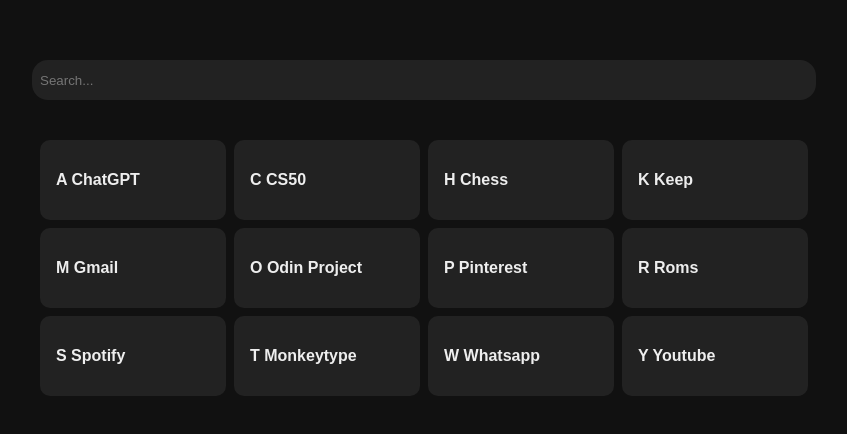
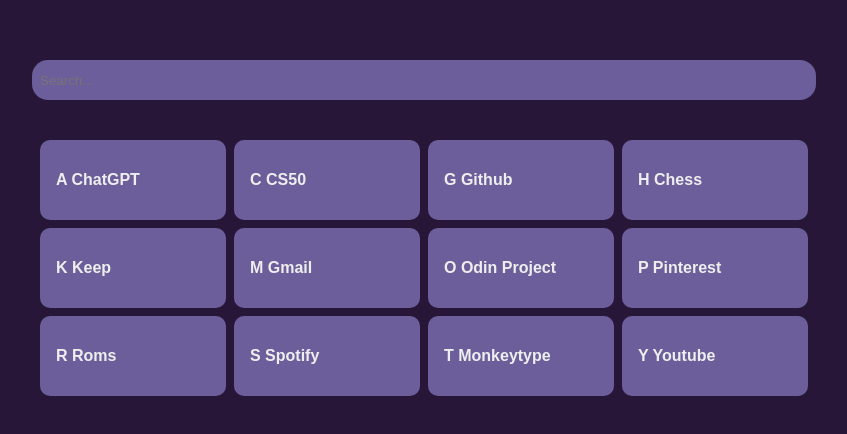
Before and after one commit to SwayKh/Startpage, a plain HTML site: page index.html in a window 1280 px wide. Shown: the part 172-606 px from the top of the page, without its empty margins (216-1063 px from the left). Drawn offline with Linux system fonts and the light colour scheme.

Commit message:
Update Startpage, Add variables for colors for easier changing, Remove unused commented bookmark. Update colorscheme to match system

```diff
--- a/index.html
+++ b/index.html
@@ -5,11 +5,18 @@
     <meta name="viewport" content="width=device-width, initial-scale=1.0" />
     <title>Start Page</title>
     <style>
+      :root {
+        /*Update colors here*/
+        --fg: #6c5e9b; /* For bookmark button */
+        --bg: #271638; /* for page background */
+        --white: #eeeeee; /* for text color */
+        --highlight: #958fc1; /* for button hover color */
+      }
       body {
         font-family: "JetBrainsMono Nerd Font", Arial, Helvetica, sans-serif;
         font-size: 16px;
         font-weight: 700;
-        background-color: #111;
+        background-color: var(--bg);
         padding: 0;
         margin: 0;
         height: 100dvh;
@@ -35,8 +42,8 @@
         border: none;
         border-radius: 1rem;
         padding: 0.5rem;
-        color: #fff;
-        background-color: #222;
+        color: var(--white);
+        background-color: var(--fg);
       }
 
       #innerBox {
@@ -54,8 +61,8 @@
         border-radius: 10px;
         width: 12vw;
         height: 10vh;
-        color: #eee;
-        background-color: #222;
+        color: var(--white);
+        background-color: var(--fg);
         padding-left: 1rem;
 
         text-decoration: none;
@@ -64,7 +71,7 @@
       }
 
       a:hover {
-        background-color: #333;
+        background-color: var(--highlight);
       }
     </style>
   </head>
@@ -76,31 +83,22 @@
         <!-- to use for the Bookmark as the first letter of Text content -->
         <!-- Example -->
         <!-- <a id="SomeId" href="link.com">{Key} Bookmark Name</a> -->
-
+        <!-- -->
         <a id="openai" href="https://chat.openai.com">A ChatGPT</a>
-        <!-- <a id="raindrop" href="https://app.raindrop.io/my/0">B Raindrop</a> -->
         <a id="CS50" href="https://cs50.harvard.edu/x/2024">C CS50</a>
-        <!-- <a id="enka" href="https://enka.network">E Enka.network</a> -->
-        <!-- <a id="nerd" href="https://www.nerdfonts.com/cheat-sheet">F Fonts</a> -->
-        <!-- <a id="github" href="https://github.com">G Github</a> -->
+        <a id="github" href="https://github.com">G Github</a>
         <a id="chess" href="https://chess.com">H Chess</a>
         <a id="keep" href="https://keep.google.com">K Keep</a>
         <a id="mail" href="https://mail.google.com">M Gmail</a>
-        <!-- <a id="notes" href="https://ticktick.com/webapp">N Ticktick</a> -->
         <a id="top" href="https://theodinproject.com">O Odin Project</a>
         <a id="pinterest" href="https://in.pinterest.com">P Pinterest</a>
-         <a id="roms" href="https://r-roms.github.io">R Roms</a>
-        <!-- <a id="reddit" href="https://reddit.com">R Reddit</a> -->
+        <a id="roms" href="https://r-roms.github.io">R Roms</a>
         <a id="spotify" href="https://open.spotify.com">S Spotify</a>
         <a id="monkeytype" href="https://monkeytype.com">T Monkeytype</a>
-        <!--<a id="vimm" href="https://vimm.net/">V Vimm's Lair</a>-->
-        <a id="whatsapp" href="https://web.whatsapp.com">W Whatsapp</a>
         <a id="youtube" href="https://Youtube.com">Y Youtube</a>
-        <!-- <a id="localhost" href="http://localhost:8000">0 localhost</a> -->
       </div>
     </div>
   </body>
-
   <script type="text/javascript" defer>
     var inSearchBar = false;
     var alphabet = "abcdefghijklmnopqrstuvwxyz";
```
